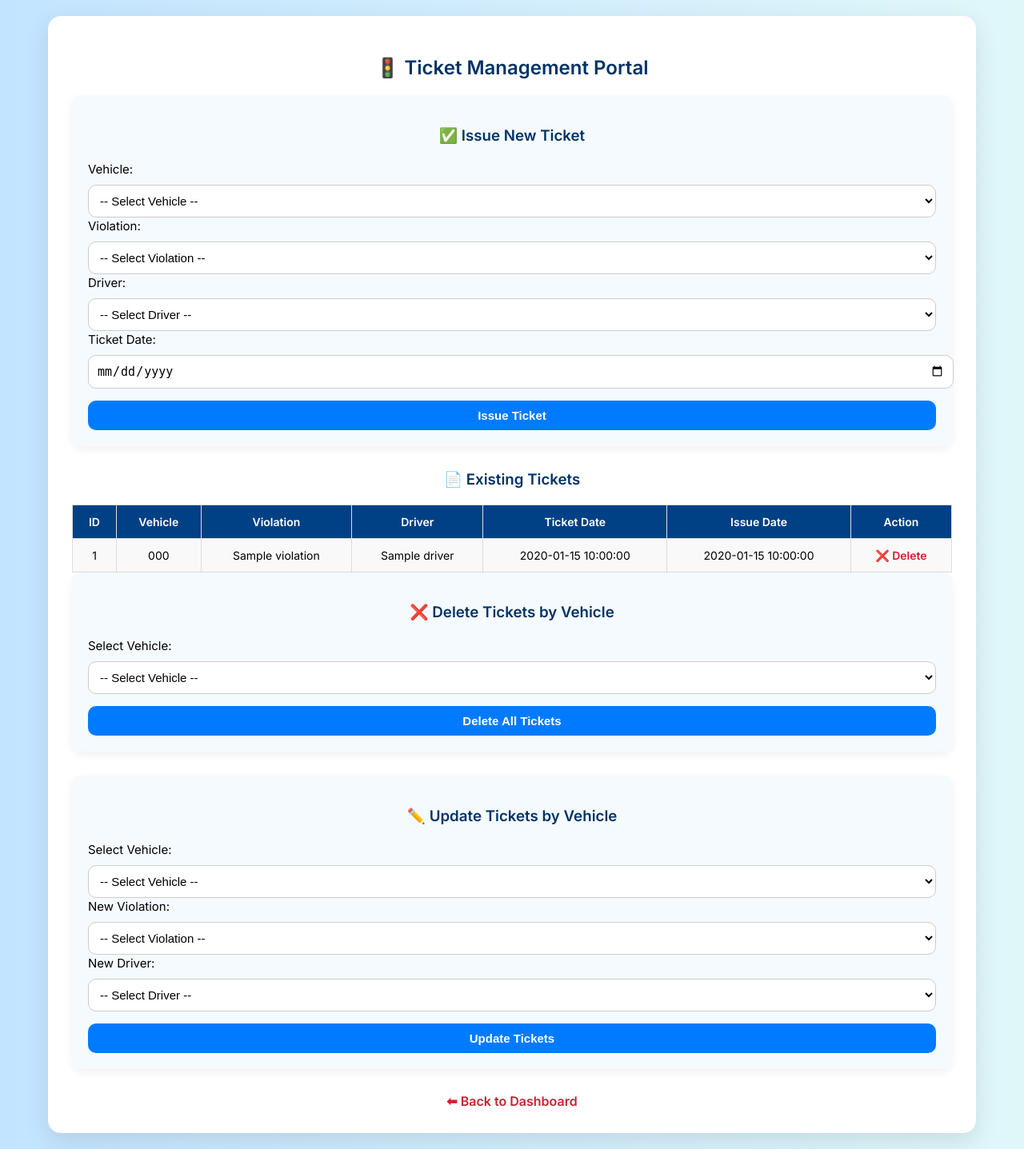
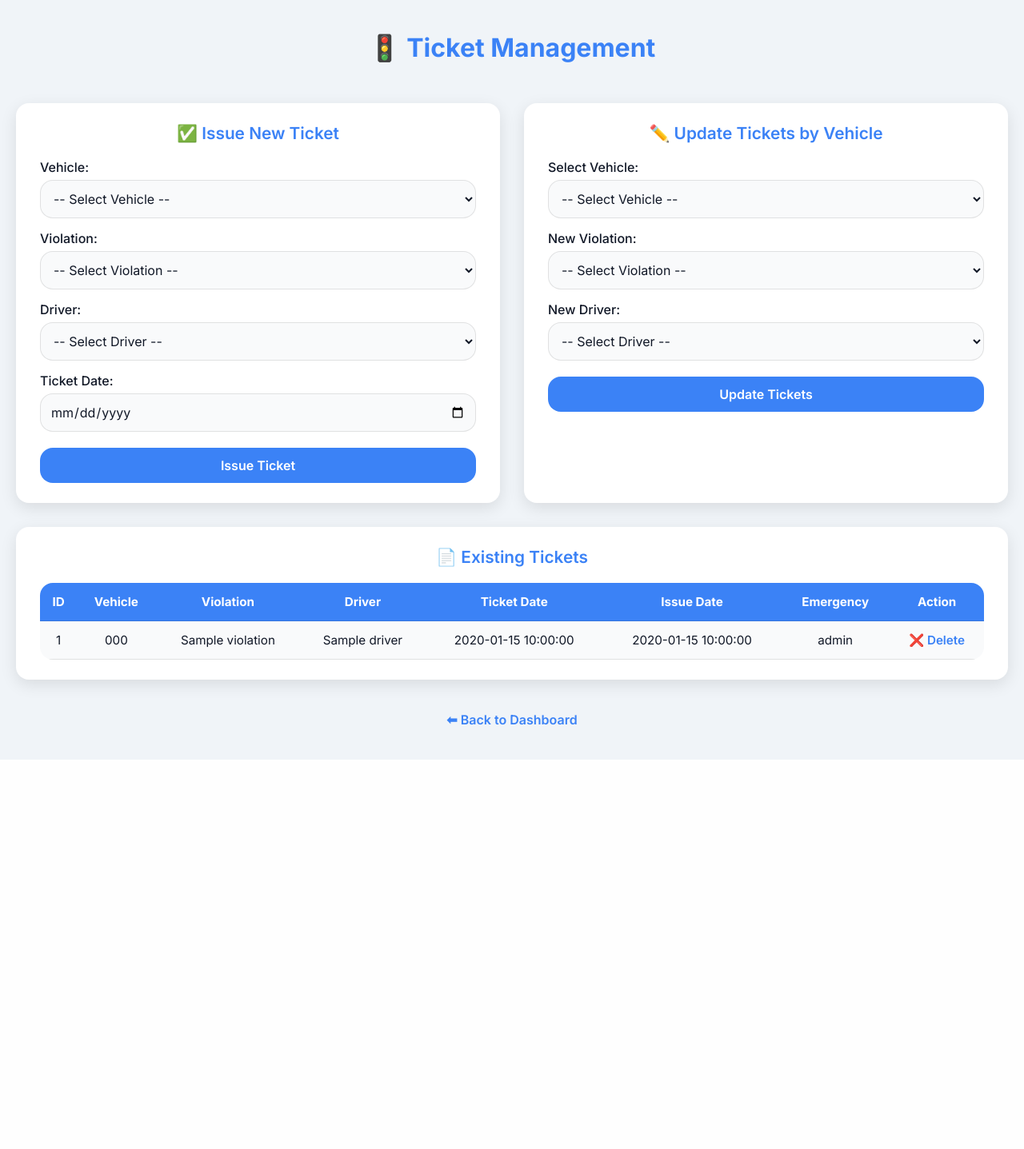
Before and after one commit to yash-s29/traffic-ticket-system, a PHP site: page /issue_ticket.php in a window 1280 px wide. Shown: the whole page at 80% size. After the commit the page ends 950 px from the top, so only its background shows below. Run offline with PHP 8.4, Linux system fonts and the light colour scheme; the visitor is signed in with stand-in values (Sample User, id 1); tables that the repository leaves empty or names only in its code hold one stand-in row (values such as "Sample post").

Commit message:
Update issue_ticket.php

```diff
--- a/issue_ticket.php
+++ b/issue_ticket.php
@@ -8,319 +8,263 @@
 }
 
 $message = "";
+$vehicles   = $conn->query("SELECT vehicle_id, vehicle_number FROM Vehicles");
+$violations = $conn->query("SELECT violation_id, violation_name FROM Violations");
+$drivers    = $conn->query("SELECT driver_id, driver_name FROM Drivers");
+
+$violation_emergency_map = [
+    'Speeding'               => 'Normal',
+    'Running Red Light'      => 'High',
+    'Illegal Parking'        => 'Normal',
+    'Expired Registration'   => 'High',
+    'No Seatbelt'            => 'Critical',
+    'Driving Without License'=> 'Critical',
+    'Reckless Driving'       => 'Critical',
+    'Using Mobile While Driving' => 'High',
+    'Expired Insurance'      => 'High',
+    'Noise Violation'        => 'Normal'
+];
 
 if ($_SERVER["REQUEST_METHOD"] === "POST" && isset($_POST['issue_ticket'])) {
-    $vehicle_id = $_POST["vehicle_id"];
-    $violation_id = $_POST["violation_id"];
-    $driver_id = $_POST["driver_id"];
+    $vehicle_id  = $_POST["vehicle_id"];
+    $violation_id= $_POST["violation_id"];
+    $driver_id   = $_POST["driver_id"];
     $ticket_date = $_POST["ticket_date"];
-    $issue_date = date("Y-m-d");
+    $issue_date  = date("Y-m-d");
 
-    $stmt = $conn->prepare("INSERT INTO Tickets (vehicle_id, violation_id, driver_id, ticket_date, issue_date) VALUES (?, ?, ?, ?, ?)");
-    $stmt->bind_param("iiiss", $vehicle_id, $violation_id, $driver_id, $ticket_date, $issue_date);
-    $message = $stmt->execute() ?
-        "<p class='success'>✅ Ticket issued successfully.</p>" :
-        "<p class='error'>❌ Failed to issue ticket.</p>";
+    $stmt_v = $conn->prepare("SELECT violation_name FROM Violations WHERE violation_id = ?");
+    $stmt_v->bind_param("i", $violation_id);
+    $stmt_v->execute();
+    $stmt_v->bind_result($violation_name);
+    $stmt_v->fetch();
+    $stmt_v->close();
+
+    $emergency_level = $violation_emergency_map[$violation_name] ?? 'Normal';
+
+    $stmt = $conn->prepare("INSERT INTO Tickets (vehicle_id, violation_id, driver_id, ticket_date, issue_date, emergency_level) VALUES (?, ?, ?, ?, ?, ?)");
+    $stmt->bind_param("iiisss", $vehicle_id, $violation_id, $driver_id, $ticket_date, $issue_date, $emergency_level);
+    $message = $stmt->execute()
+        ? "<p class='success'>✅ Ticket issued successfully (Emergency: $emergency_level).</p>"
+        : "<p class='error'>❌ Failed to issue ticket.</p>";
+    $stmt->close();
 }
 
 if (isset($_GET['delete_ticket_id'])) {
     $ticket_id = $_GET['delete_ticket_id'];
     $stmt = $conn->prepare("DELETE FROM Tickets WHERE ticket_id = ?");
     $stmt->bind_param("i", $ticket_id);
-    $message = $stmt->execute() ?
-        "<p class='success'>✅ Ticket deleted successfully.</p>" :
-        "<p class='error'>❌ Failed to delete ticket.</p>";
-}
-
-if ($_SERVER["REQUEST_METHOD"] === "POST" && isset($_POST['delete_by_vehicle'])) {
-    $vehicle_id = $_POST["delete_vehicle_id"];
-    $stmt = $conn->prepare("DELETE FROM Tickets WHERE vehicle_id = ?");
-    $stmt->bind_param("i", $vehicle_id);
-    $message = $stmt->execute() ?
-        "<p class='success'>✅ All tickets for vehicle deleted.</p>" :
-        "<p class='error'>❌ Failed to delete tickets.</p>";
+    $message = $stmt->execute()
+        ? "<p class='success'>✅ Ticket deleted successfully.</p>"
+        : "<p class='error'>❌ Failed to delete ticket.</p>";
+    $stmt->close();
 }
 
 if ($_SERVER["REQUEST_METHOD"] === "POST" && isset($_POST['update_by_vehicle'])) {
-    $vehicle_id = $_POST["update_vehicle_id"];
-    $new_violation_id = $_POST["new_violation_id"];
-    $new_driver_id = $_POST["new_driver_id"];
-    $stmt = $conn->prepare("UPDATE Tickets SET violation_id = ?, driver_id = ? WHERE vehicle_id = ?");
-    $stmt->bind_param("iii", $new_violation_id, $new_driver_id, $vehicle_id);
-    $message = $stmt->execute() ?
-        "<p class='success'>✅ Tickets updated successfully.</p>" :
-        "<p class='error'>❌ Failed to update tickets.</p>";
+    $vehicle_id      = $_POST["update_vehicle_id"];
+    $new_violation_id= $_POST["new_violation_id"];
+    $new_driver_id   = $_POST["new_driver_id"];
+
+    $stmt_v = $conn->prepare("SELECT violation_name FROM Violations WHERE violation_id = ?");
+    $stmt_v->bind_param("i", $new_violation_id);
+    $stmt_v->execute();
+    $stmt_v->bind_result($violation_name);
+    $stmt_v->fetch();
+    $stmt_v->close();
+
+    $new_emergency_level = $violation_emergency_map[$violation_name] ?? 'Normal';
+
+    $stmt = $conn->prepare("UPDATE Tickets SET violation_id=?, driver_id=?, emergency_level=? WHERE vehicle_id=?");
+    $stmt->bind_param("issi", $new_violation_id, $new_driver_id, $new_emergency_level, $vehicle_id);
+    $message = $stmt->execute()
+        ? "<p class='success'>✅ Tickets updated successfully (Emergency: $new_emergency_level).</p>"
+        : "<p class='error'>❌ Failed to update tickets.</p>";
+    $stmt->close();
 }
 
-$vehicles = $conn->query("SELECT vehicle_id, vehicle_number FROM Vehicles");
-$violations = $conn->query("SELECT violation_id, violation_name FROM Violations");
-$drivers = $conn->query("SELECT driver_id, driver_name FROM Drivers");
-
-$tickets = $conn->query("SELECT t.ticket_id, v.vehicle_number, vi.violation_name, d.driver_name, t.ticket_date, t.issue_date
+$tickets = $conn->query("
+    SELECT t.ticket_id, v.vehicle_number, vi.violation_name, d.driver_name, t.ticket_date, t.issue_date, t.emergency_level
     FROM Tickets t
     JOIN Vehicles v ON t.vehicle_id = v.vehicle_id
     JOIN Violations vi ON t.violation_id = vi.violation_id
-                         JOIN Drivers d ON t.driver_id = d.driver_id");
+    JOIN Drivers d ON t.driver_id = d.driver_id
+    ORDER BY t.ticket_id DESC
+");
 ?>
-
 <!DOCTYPE html>
 <html lang="en">
 <head>
 <meta charset="UTF-8">
-    <title>🚦 Issue Tickets</title>
+<title>🚦 Ticket Management</title>
 <meta name="viewport" content="width=device-width, initial-scale=1.0">
-    <link href="https://fonts.googleapis.com/css2?family=Inter:wght@400;600&display=swap" rel="stylesheet">
+<link href="https://fonts.googleapis.com/css2?family=Inter:wght@400;500;600;700&display=swap" rel="stylesheet">
 <style>
-        body {
-            font-family: 'Inter', sans-serif;
-            margin: 0;
-            background: linear-gradient(to right, #c3e4ff, #e0f7fa);
-            padding: 20px 10px;
+:root {
+  --primary:#3b82f6; --primary-dark:#2563eb;
+  --success:#10b981; --error:#ef4444;
+  --high:#f97316; --critical:#dc2626;
+  --bg-light:#f0f4f8; --bg-dark:#0f1724;
+  --card-light:#fff; --card-dark:#1f2937;
+  --text-light:#111827; --text-dark:#f5f5f5;
+  --radius:16px; --transition:.3s ease;
 }
+*{margin:0;padding:0;box-sizing:border-box;font-family:'Inter',sans-serif;transition:var(--transition);}
+body.light{background:var(--bg-light);color:var(--text-light);}
+body.dark{background:var(--bg-dark);color:var(--text-dark);}
+.container{max-width:1300px;margin:auto;padding:40px 20px;display:flex;flex-direction:column;gap:30px;}
+h1{text-align:center;font-size:2rem;font-weight:700;margin-bottom:20px;color:var(--primary);}
 
-        .container {
-            max-width: 1100px;
-            margin: auto;
-            background: #fff;
-            padding: 30px;
-            border-radius: 16px;
-            box-shadow: 0 10px 30px rgba(0,0,0,0.1);
+.success,.error{text-align:center;padding:12px 20px;border-radius:var(--radius);font-weight:600;}
+.success{background:#d1fae5;color:var(--success);}
+.error{background:#fee2e2;color:var(--error);}
+
+.grid{display:grid;grid-template-columns:repeat(auto-fit,minmax(380px,1fr));gap:30px;}
+
+.card{background:var(--card-light);border-radius:var(--radius);padding:25px 30px;box-shadow:0 6px 20px rgba(0,0,0,0.1);}
+body.dark .card{background:var(--card-dark);box-shadow:0 6px 20px rgba(0,0,0,0.4);}
+.card h3{font-weight:600;margin-bottom:20px;font-size:1.3rem;text-align:center;color:var(--primary);}
+
+form label{display:block;font-weight:500;margin-top:15px;}
+form select,form input[type="date"],form button{
+ width:100%;padding:12px;margin-top:6px;border-radius:var(--radius);
+ border:1px solid rgba(0,0,0,0.1);font-size:1rem;background:#f9fafb;color:inherit;
 }
+body.dark form select,body.dark form input[type="date"]{background:#374151;border-color:#4b5563;}
+form button{background:var(--primary);color:#fff;font-weight:600;border:none;cursor:pointer;margin-top:20px;}
+form button:hover{background:var(--primary-dark);transform:scale(1.03);}
 
-        h2, h3 {
-            text-align: center;
-            color: #003366;
-            margin-bottom: 20px;
-        }
-
-        form {
-            background: #f5faff;
-            padding: 20px;
-            border-radius: 12px;
-            margin-bottom: 30px;
-            box-shadow: 0 4px 12px rgba(0,0,0,0.06);
-        }
-
-        label, select, input, button {
-            width: 100%;
-            margin-top: 10px;
-            font-size: 15px;
-        }
-
-        select, input[type="date"], button {
-            padding: 10px;
-            border-radius: 10px;
-            border: 1px solid #ccc;
-            background: #fff;
-        }
-
-        button {
-            background: #007bff;
-            color: #fff;
-            font-weight: 600;
-            border: none;
-            cursor: pointer;
-            margin-top: 15px;
-            transition: background 0.3s ease;
-        }
-
-        button:hover {
-            background: #0056b3;
-        }
-
-        .success, .error {
-            text-align: center;
-            font-weight: bold;
-            border-radius: 8px;
-            padding: 10px;
-        }
-
-        .success { background: #d4edda; color: #155724; }
-        .error { background: #f8d7da; color: #721c24; }
-
-        table {
-            width: 100%;
-            border-collapse: collapse;
-            margin-top: 20px;
-        }
-
-        th, td {
-            padding: 12px;
-            border: 1px solid #ddd;
-            text-align: center;
-            font-size: 14px;
-        }
-
-        th {
-            background: #004085;
-            color: white;
-        }
-
-        td {
-            background: #f9f9f9;
-        }
-
-        a {
-            color: #c82333;
-            text-decoration: none;
-            font-weight: bold;
-        }
-
-        a:hover {
-            text-decoration: underline;
-        }
-
-        .nav {
-            text-align: center;
-            margin-top: 30px;
-        }
-
-        @media (max-width: 768px) {
-            table, thead, tbody, th, td, tr {
-                display: block;
-            }
-
-            th {
-                background: #007bff;
-                color: white;
-            }
-
-            tr {
-                margin-bottom: 15px;
-            }
-
-            td {
-                padding-left: 50%;
-                position: relative;
-            }
-
-            td::before {
-                position: absolute;
-                left: 10px;
-                top: 10px;
-                font-weight: bold;
-                color: #333;
-                white-space: nowrap;
-            }
-
-            td:nth-of-type(1)::before { content: "ID"; }
-            td:nth-of-type(2)::before { content: "Vehicle"; }
-            td:nth-of-type(3)::before { content: "Violation"; }
-            td:nth-of-type(4)::before { content: "Driver"; }
-            td:nth-of-type(5)::before { content: "Ticket Date"; }
-            td:nth-of-type(6)::before { content: "Issue Date"; }
-            td:nth-of-type(7)::before { content: "Action"; }
+.table-card{width:100%;overflow-x:auto;}
+.table-card table{width:100%;border-collapse:collapse;margin-top:15px;border-radius:var(--radius);overflow:hidden;}
+.table-card th,.table-card td{padding:14px 10px;border-bottom:1px solid rgba(0,0,0,0.1);text-align:center;font-size:.95rem;}
+body.light .table-card th{background:var(--primary);color:#fff;}
+body.dark .table-card th{background:#374151;color:#f5f5f5;}
+body.light .table-card td{background:#f9fafb;}
+body.dark .table-card td{background:#1f2937;color:#f5f5f5;}
+.table-card tr:hover td{background:#e0f2fe;}
+.badge-normal,.badge-high,.badge-critical{padding:4px 10px;border-radius:var(--radius);font-weight:600;color:#fff;}
+.badge-normal{background:var(--success);}
+.badge-high{background:var(--high);}
+.badge-critical{background:var(--critical);}
+a{color:var(--primary);font-weight:600;text-decoration:none;}
+a:hover{text-decoration:underline;}
+@media(max-width:768px){
+ .table-card table,.table-card thead,.table-card tbody,.table-card th,.table-card td,.table-card tr{display:block;}
+ .table-card tr{margin-bottom:15px;}
+ .table-card td{text-align:left;padding-left:50%;position:relative;}
+ .table-card td::before{position:absolute;left:15px;top:12px;font-weight:500;white-space:nowrap;}
+ .table-card td:nth-of-type(1)::before{content:"ID";}
+ .table-card td:nth-of-type(2)::before{content:"Vehicle";}
+ .table-card td:nth-of-type(3)::before{content:"Violation";}
+ .table-card td:nth-of-type(4)::before{content:"Driver";}
+ .table-card td:nth-of-type(5)::before{content:"Ticket Date";}
+ .table-card td:nth-of-type(6)::before{content:"Issue Date";}
+ .table-card td:nth-of-type(7)::before{content:"Emergency";}
+ .table-card td:nth-of-type(8)::before{content:"Action";}
 }
 </style>
 </head>
 <body>
 <div class="container">
-    <h2>🚦 Ticket Management Portal</h2>
+  <h1>🚦 Ticket Management</h1>
   <?= $message ?>
 
+  <div class="grid">
+    <div class="card">
       <form method="POST">
         <h3>✅ Issue New Ticket</h3>
         <label>Vehicle:</label>
         <select name="vehicle_id" required>
           <option value="">-- Select Vehicle --</option>
-            <?php $vehicles->data_seek(0); while ($v = $vehicles->fetch_assoc()): ?>
-                <option value="<?= $v['vehicle_id'] ?>"><?= htmlspecialchars($v['vehicle_number']) ?></option>
-            <?php endwhile; ?>
+          <?php $vehicles->data_seek(0);while($v=$vehicles->fetch_assoc()):?>
+          <option value="<?=$v['vehicle_id']?>"><?=htmlspecialchars($v['vehicle_number'])?></option>
+          <?php endwhile;?>
         </select>
 
         <label>Violation:</label>
         <select name="violation_id" required>
           <option value="">-- Select Violation --</option>
-            <?php $violations->data_seek(0); while ($vi = $violations->fetch_assoc()): ?>
-                <option value="<?= $vi['violation_id'] ?>"><?= htmlspecialchars($vi['violation_name']) ?></option>
-            <?php endwhile; ?>
+          <?php $violations->data_seek(0);while($vi=$violations->fetch_assoc()):?>
+          <option value="<?=$vi['violation_id']?>"><?=htmlspecialchars($vi['violation_name'])?></option>
+          <?php endwhile;?>
         </select>
 
         <label>Driver:</label>
         <select name="driver_id" required>
           <option value="">-- Select Driver --</option>
-            <?php $drivers->data_seek(0); while ($d = $drivers->fetch_assoc()): ?>
-                <option value="<?= $d['driver_id'] ?>"><?= htmlspecialchars($d['driver_name']) ?></option>
-            <?php endwhile; ?>
+          <?php $drivers->data_seek(0);while($d=$drivers->fetch_assoc()):?>
+          <option value="<?=$d['driver_id']?>"><?=htmlspecialchars($d['driver_name'])?></option>
+          <?php endwhile;?>
         </select>
 
         <label>Ticket Date:</label>
-        <input type="date" name="ticket_date" max="<?= date('Y-m-d') ?>" required>
-
+        <input type="date" name="ticket_date" max="<?=date('Y-m-d')?>" required>
         <button type="submit" name="issue_ticket">Issue Ticket</button>
       </form>
+    </div>
 
-    <h3>📄 Existing Tickets</h3>
-    <table>
-        <thead>
-            <tr>
-                <th>ID</th>
-                <th>Vehicle</th>
-                <th>Violation</th>
-                <th>Driver</th>
-                <th>Ticket Date</th>
-                <th>Issue Date</th>
-                <th>Action</th>
-            </tr>
-        </thead>
-        <tbody>
-        <?php while ($ticket = $tickets->fetch_assoc()): ?>
-            <tr>
-                <td><?= $ticket['ticket_id'] ?></td>
-                <td><?= htmlspecialchars($ticket['vehicle_number']) ?></td>
-                <td><?= htmlspecialchars($ticket['violation_name']) ?></td>
-                <td><?= htmlspecialchars($ticket['driver_name']) ?></td>
-                <td><?= $ticket['ticket_date'] ?></td>
-                <td><?= $ticket['issue_date'] ?></td>
-                <td><a href="?delete_ticket_id=<?= $ticket['ticket_id'] ?>" onclick="return confirm('Delete this ticket?')">❌ Delete</a></td>
-            </tr>
-        <?php endwhile; ?>
-        </tbody>
-    </table>
-
-    <form method="POST">
-        <h3>❌ Delete Tickets by Vehicle</h3>
-        <label>Select Vehicle:</label>
-        <select name="delete_vehicle_id" required>
-            <option value="">-- Select Vehicle --</option>
-            <?php $vehicles->data_seek(0); while ($v = $vehicles->fetch_assoc()): ?>
-                <option value="<?= $v['vehicle_id'] ?>"><?= htmlspecialchars($v['vehicle_number']) ?></option>
-            <?php endwhile; ?>
-        </select>
-        <button type="submit" name="delete_by_vehicle">Delete All Tickets</button>
-    </form>
-
+    <div class="card">
       <form method="POST">
         <h3>✏️ Update Tickets by Vehicle</h3>
         <label>Select Vehicle:</label>
         <select name="update_vehicle_id" required>
           <option value="">-- Select Vehicle --</option>
-            <?php $vehicles->data_seek(0); while ($v = $vehicles->fetch_assoc()): ?>
-                <option value="<?= $v['vehicle_id'] ?>"><?= htmlspecialchars($v['vehicle_number']) ?></option>
-            <?php endwhile; ?>
+          <?php $vehicles->data_seek(0);while($v=$vehicles->fetch_assoc()):?>
+          <option value="<?=$v['vehicle_id']?>"><?=htmlspecialchars($v['vehicle_number'])?></option>
+          <?php endwhile;?>
         </select>
 
         <label>New Violation:</label>
         <select name="new_violation_id" required>
           <option value="">-- Select Violation --</option>
-            <?php $violations->data_seek(0); while ($vi = $violations->fetch_assoc()): ?>
-                <option value="<?= $vi['violation_id'] ?>"><?= htmlspecialchars($vi['violation_name']) ?></option>
-            <?php endwhile; ?>
+          <?php $violations->data_seek(0);while($vi=$violations->fetch_assoc()):?>
+          <option value="<?=$vi['violation_id']?>"><?=htmlspecialchars($vi['violation_name'])?></option>
+          <?php endwhile;?>
         </select>
 
         <label>New Driver:</label>
         <select name="new_driver_id" required>
           <option value="">-- Select Driver --</option>
-            <?php $drivers->data_seek(0); while ($d = $drivers->fetch_assoc()): ?>
-                <option value="<?= $d['driver_id'] ?>"><?= htmlspecialchars($d['driver_name']) ?></option>
-            <?php endwhile; ?>
+          <?php $drivers->data_seek(0);while($d=$drivers->fetch_assoc()):?>
+          <option value="<?=$d['driver_id']?>"><?=htmlspecialchars($d['driver_name'])?></option>
+          <?php endwhile;?>
         </select>
+
         <button type="submit" name="update_by_vehicle">Update Tickets</button>
       </form>
+    </div>
+  </div>
+  <div class="card table-card">
+    <h3>📄 Existing Tickets</h3>
+    <table>
+      <thead>
+        <tr>
+          <th>ID</th><th>Vehicle</th><th>Violation</th><th>Driver</th>
+          <th>Ticket Date</th><th>Issue Date</th><th>Emergency</th><th>Action</th>
+        </tr>
+      </thead>
+      <tbody>
+      <?php while($ticket=$tickets->fetch_assoc()):?>
+        <tr>
+          <td><?=$ticket['ticket_id']?></td>
+          <td><?=htmlspecialchars($ticket['vehicle_number'])?></td>
+          <td><?=htmlspecialchars($ticket['violation_name'])?></td>
+          <td><?=htmlspecialchars($ticket['driver_name'])?></td>
+          <td><?=$ticket['ticket_date']?></td>
+          <td><?=$ticket['issue_date']?></td>
+          <td><span class="badge-<?=strtolower($ticket['emergency_level'])?>"><?=$ticket['emergency_level']?></span></td>
+          <td><a href="?delete_ticket_id=<?=$ticket['ticket_id']?>" onclick="return confirm('Delete this ticket?')">❌ Delete</a></td>
+        </tr>
+      <?php endwhile;?>
+      </tbody>
+    </table>
+  </div>
 
-    <div class="nav">
+  <div style="text-align:center;margin-top:10px;">
     <a href="dashboard.php">⬅ Back to Dashboard</a>
   </div>
 </div>
+<script>
+const currentTheme=localStorage.getItem('theme')||'light';
+document.body.classList.add(currentTheme);
+</script>
 </body>
 </html>
```
Lines whose indentation alone changed are shown as unchanged.
